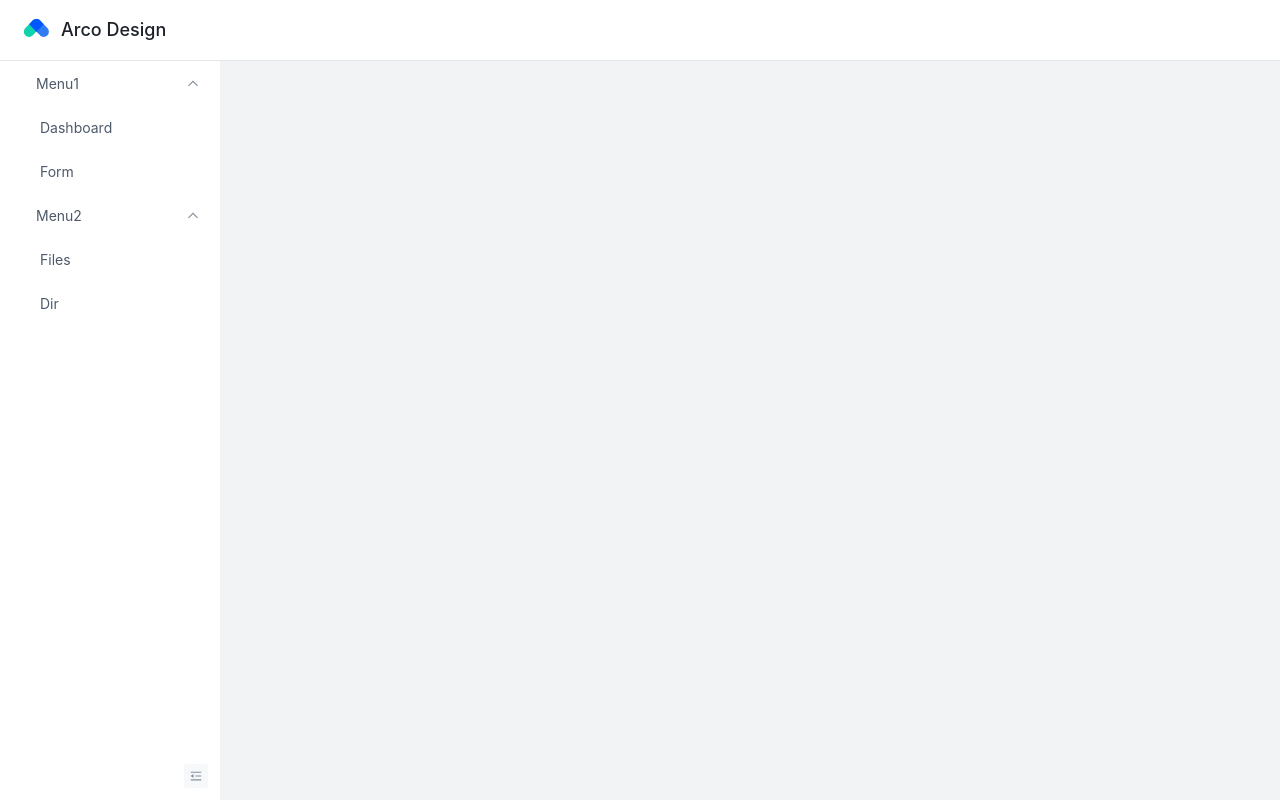
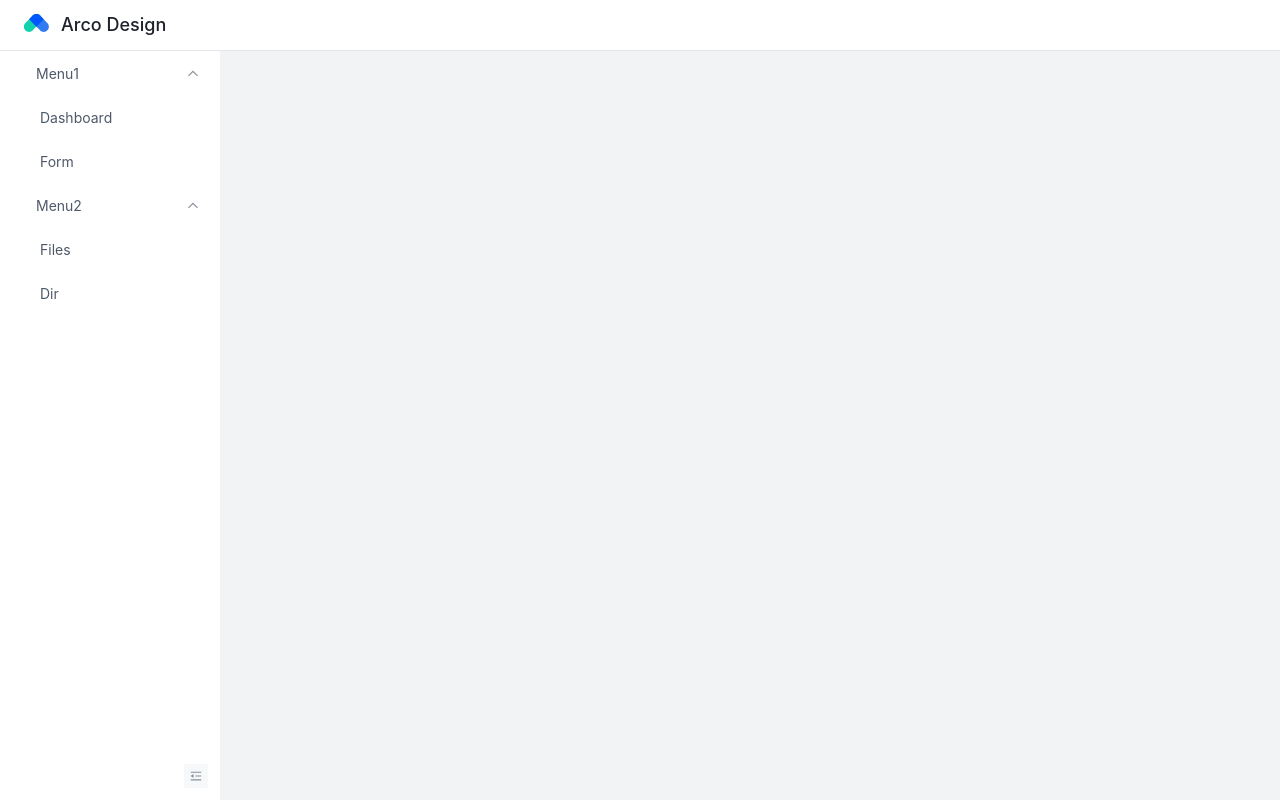
Before and after one commit to zhaozhentao/arco_admin_template, a Vue app: page /404 in a window 1280 px wide. Built offline with nearby package versions, Linux system fonts and the light colour scheme.

Commit message:
🎨修改navbar高度

```diff
--- a/src/layout/index.vue
+++ b/src/layout/index.vue
@@ -34,7 +34,7 @@ export default {
 <style scoped>
 .page-wrapper {
   box-sizing: border-box;
-  padding-top: 60px;
+  padding-top: 50px;
   width: 100%;
   height: 100%;
 }
@@ -46,7 +46,7 @@ export default {
   z-index: 100;
   width: 100%;
   min-width: 1100px;
-  height: 60px;
+  height: 50px;
 }
 
 .navbar {
```
